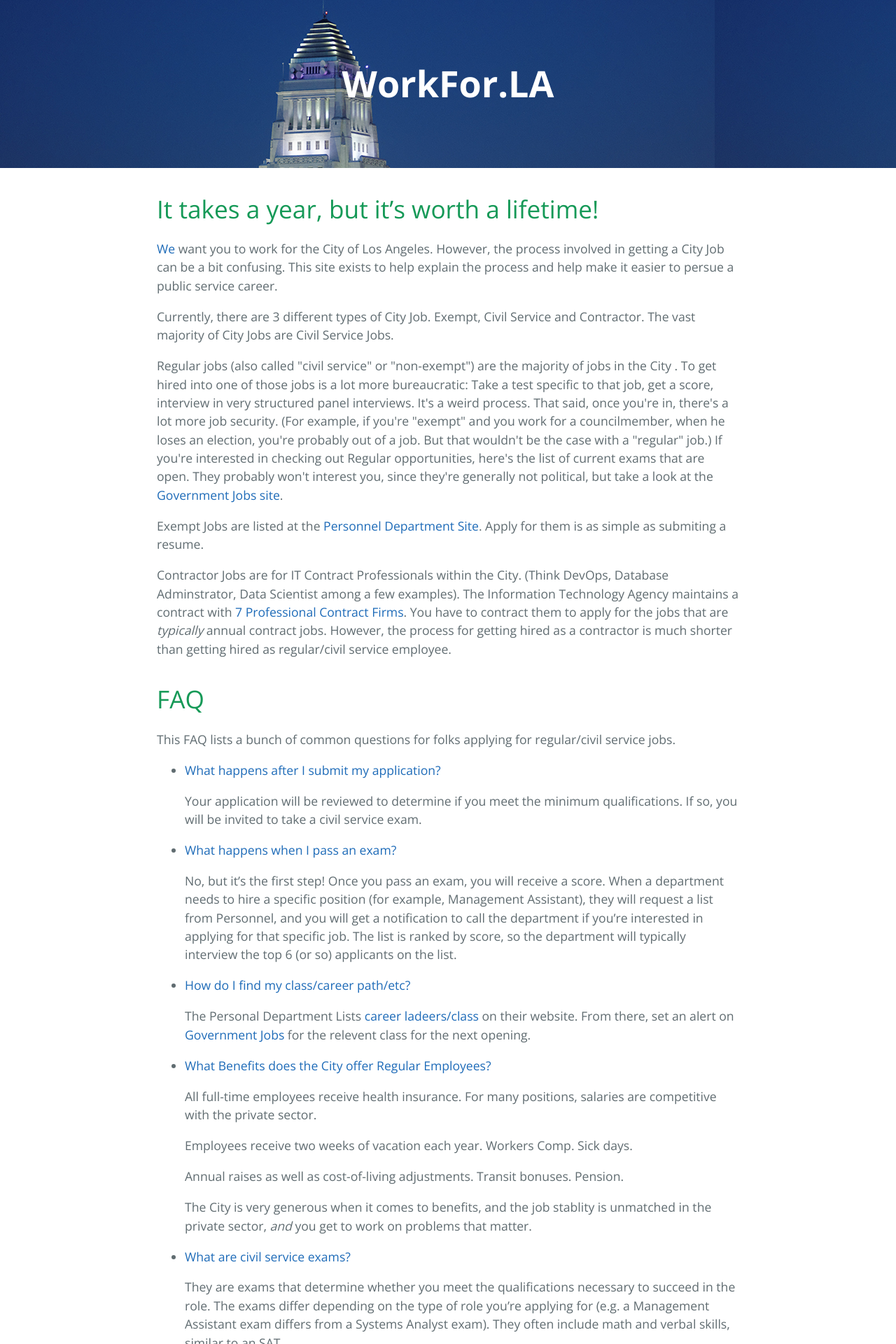
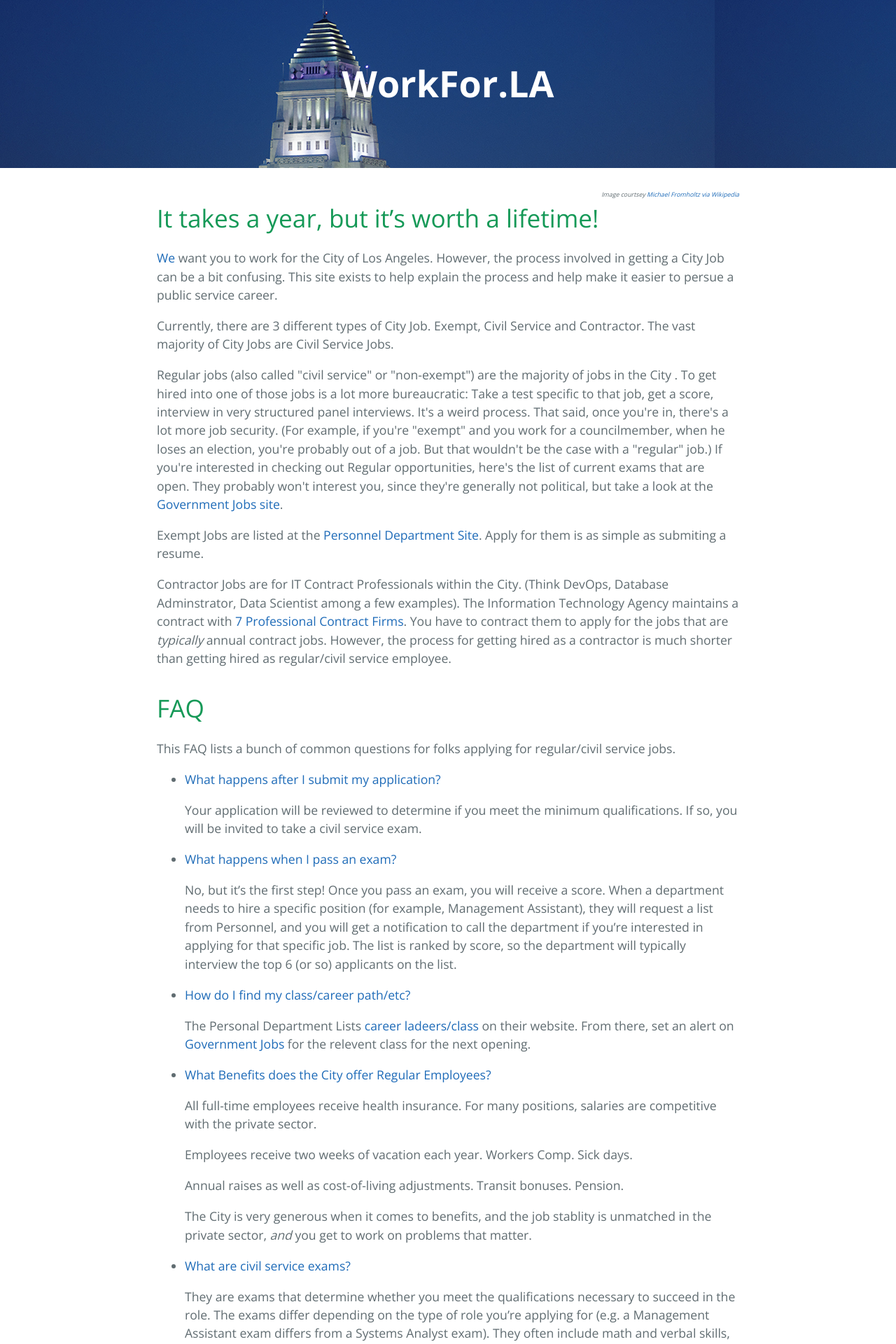
Before and after one commit to hunterowens/workfor.la, a Jekyll site: the page built from index.html, in a window 1280 px wide. Shown: the top 1920 px of the page at 70% size. Built offline with Jekyll 4.4.1, drawn with Linux system fonts in a browser that asks for light colours; the list of posts is cut into pages by our own code.

Commit message:
smaller text

```diff
--- a/css/cayman.css
+++ b/css/cayman.css
@@ -239,3 +239,7 @@ a {
 
 .site-footer-credits {
   color: #819198; }
+
+#cite {
+  font-size: 50%;
+}
--- a/index.html
+++ b/index.html
@@ -2,7 +2,9 @@
 layout: default
 title: {{ site.name }}
 ---
-
+<div align="right" id="cite">
+  <i>Image courtsey <a href="https://en.wikipedia.org/wiki/Los_Angeles_City_Hall#/media/File:Los_Angeles_City_Hall_2013.jpg">Michael Fromholtz via Wikipedia</a></i>
+</div>
 <div id="home">
   <h1>It takes a year, but it’s worth a lifetime!</h1>
   <p><a href="./about.html">We</a> want you to work for the City of Los Angeles. However, the process involved in getting a City Job can be a bit confusing. This site exists to help explain the process and help make it easier to persue a public service career.</p>
```
